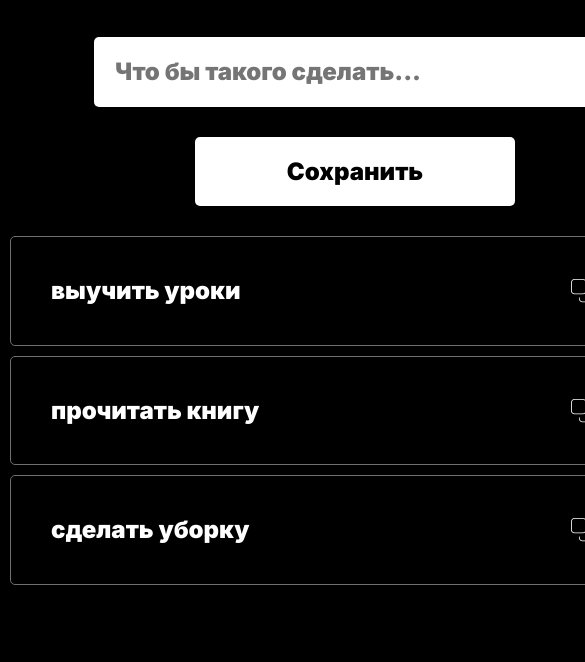
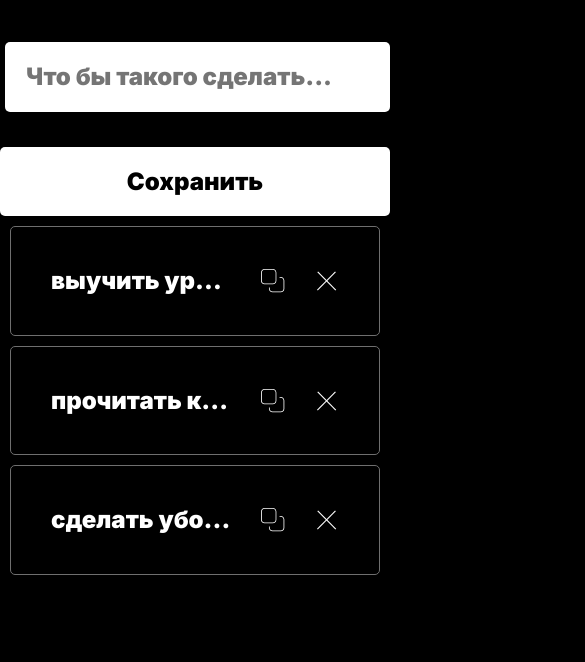
Before and after one commit to Mikzin/todo, a website built with webpack: page src/index.html in a window 390 px wide. Shown: the part 182-844 px from the top of the page, 585 px wide, since content can reach past the window. Built offline with nearby package versions, Linux system fonts and the light colour scheme.

Commit message:
feat: fix mobile version

```diff
--- a/src/style/index.css
+++ b/src/style/index.css
@@ -17,7 +17,7 @@
 }
 
 .todolist {
-  width: 700px;
+  max-width: 700px;
   margin: 0 auto;
   padding: 96px 0 12px;
 }
@@ -34,6 +34,9 @@ h1 {
 .todolist__form {
   display: flex;
   margin-bottom: 30px;
+  justify-content: space-between;
+  margin: 0 auto;
+  align-items: center;
 }
 
 .todolist__form-input {
@@ -46,11 +49,13 @@ h1 {
   border: none;
   flex-grow: 1;
   width: 470px;
-  min-width: 300px;
+  min-width: 200px;
+  max-width: 600px;
 }
 
 .todolist__form-submit {
-  background: white;
+  background-color: white;
+  color: black;
   font-size: 24px;
   padding: 21px;
   border-radius: 5px;
@@ -59,6 +64,9 @@ h1 {
   border: none;
   margin-left: 10px;
   cursor: pointer;
+  min-width: 150px;
+  width: 100%;
+  max-width: 300px;
 }
 
 .todolist__form-submit:hover {
@@ -74,6 +82,7 @@ h1 {
   padding: 40px;
   margin-bottom: 10px;
   max-width: 700px;
+  min-width: 300px;
   margin: 10px;
 }
 
@@ -84,11 +93,14 @@ h1 {
   font-size: 24px;
   color: white;
   flex-grow: 1;
+  text-overflow: ellipsis;
+  white-space: nowrap;
+  overflow: hidden;
 }
 
 .todolist__item-copy {
-  width: 24px;
-  height: 24px;
+  min-width: 24px;
+  min-height: 24px;
   background: url('../images/copy.svg') no-repeat center;
   background-size: 24px 24px;
   border: none;
@@ -97,8 +109,8 @@ h1 {
 }
 
 .todolist__item-del {
-  width: 24px;
-  height: 24px;
+  min-width: 24px;
+  min-height: 24px;
   background: url('../images/del.svg') no-repeat center;
   background-size: 20px 20px;
   border: none;
@@ -121,7 +133,6 @@ h1 {
 
   .todolist__form {
     flex-direction: column;
-    align-items: center;
   }
 
   .todolist__field {
@@ -129,6 +140,16 @@ h1 {
   }
 
   .todolist__form-submit {
-    min-width: 320px;
+    max-width: 100%;
+    margin-left: 0;
+  }
+
+  .todolist__item {
+    min-width: 300px;
+  }
+
+  .todolist__form-input {
+    width: 88%;
+    margin: 5px;
   }
 }
```
